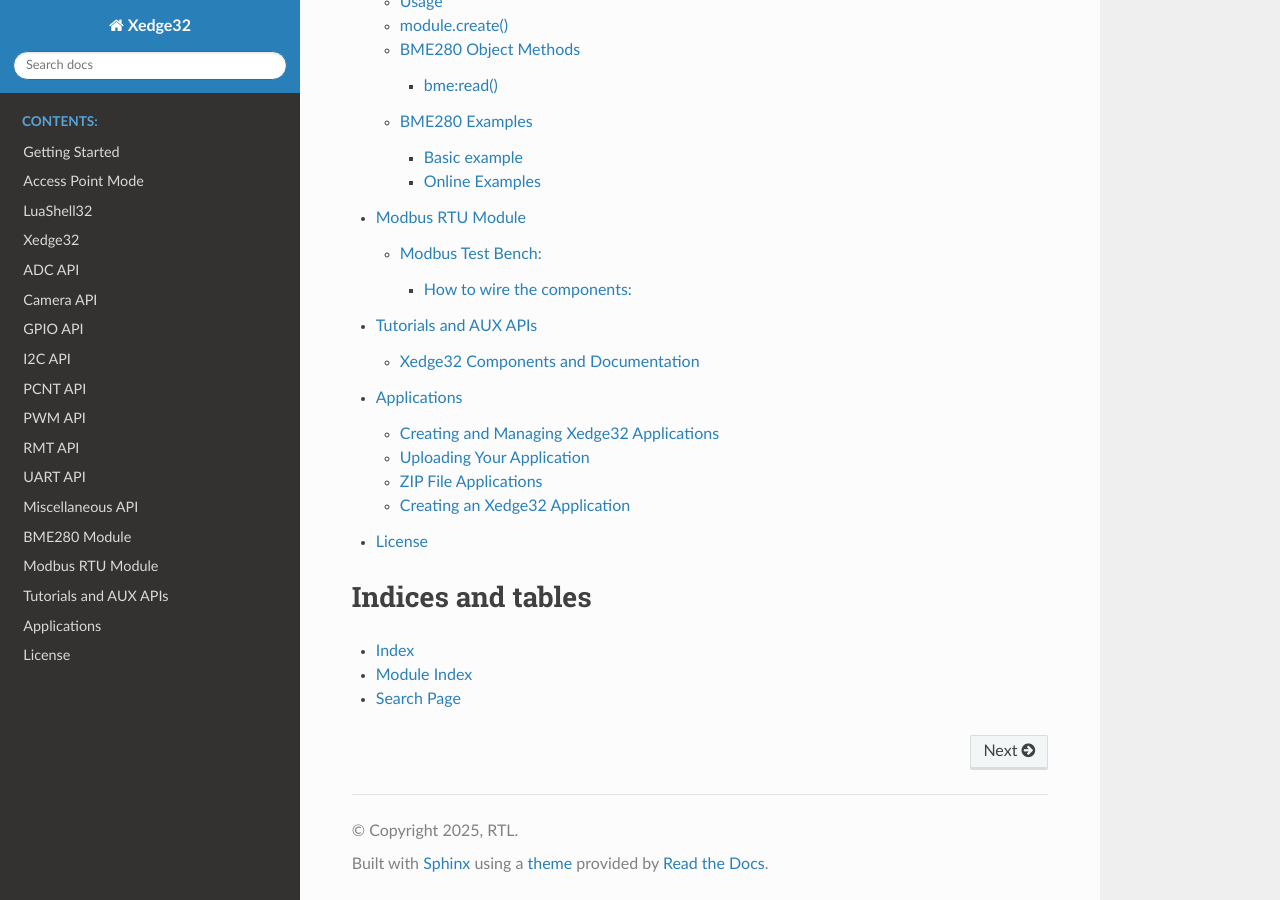
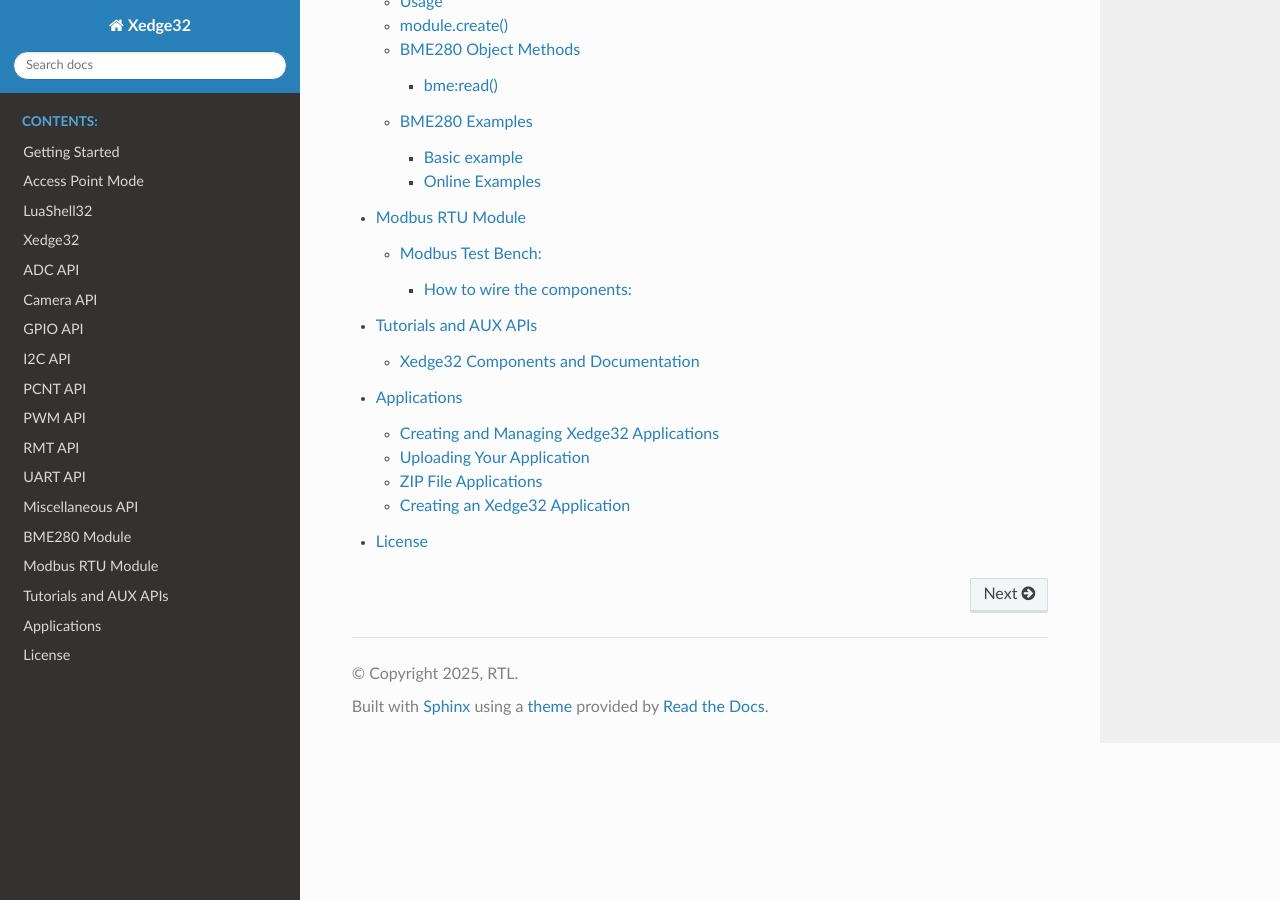
Before and after one commit to RealTimeLogic/Xedge32, a Sphinx documentation site: the page built from doc/index.rst, in a window 1280 px wide and 900 px high, scrolled down 5435 px. Built offline with Sphinx 7.4.7 and the Read the Docs theme 3.1.0, drawn with Linux system fonts in a browser that asks for light colours.

```diff
--- a/doc/index.rst
+++ b/doc/index.rst
@@ -75,12 +75,3 @@ Xedge ESP32
    source/tutorials
    source/applications.rst
    source/license
-
-
-
-Indices and tables
-==================
-
-* :ref:`genindex`
-* :ref:`modindex`
-* :ref:`search`
--- a/doc/source/RMT.rst
+++ b/doc/source/RMT.rst
@@ -24,7 +24,7 @@ RMT-Symbol Layout
 
 The RMT hardware defines data according to its unique RMT-symbol pattern. An RMT-symbol encodes the duration and level of a digital signal pulse, which are critical for accurate signal generation and reception.
 
-.. figure:: https://docs.espressif.com/projects/esp-idf/en/latest/esp32s3/_images/packetdiag-3577851dc99f87d0ace9a8ff06179282fd6f9c71.png
+.. figure:: img/RMT-Symbol-Layout.png
    :align: center
    :alt: RMT-symbol layout
 
```
Also changed, not shown: doc/source/img/RMT-Symbol-Layout.png (added), 2 other files.
